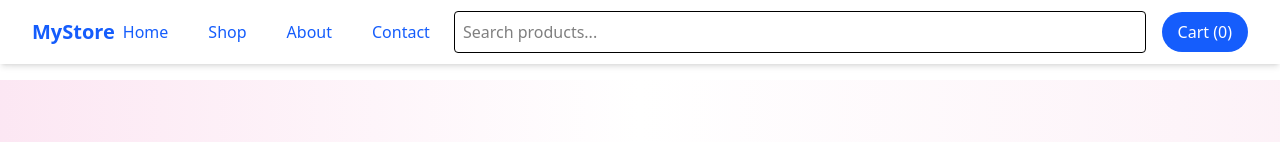
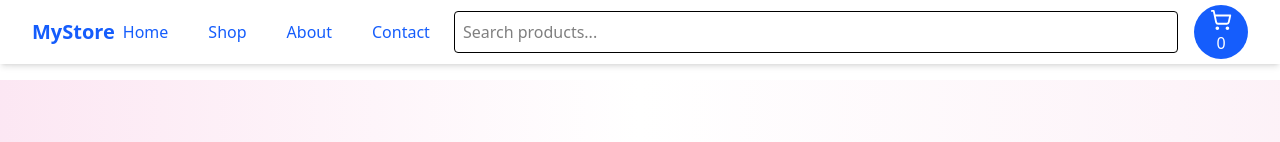
Before and after one commit to HensangL/Ecommerce, a React (Vite) app in the folder ecommerce/: page / in a window 1280 px wide. Shown: the top 142 px of the page. Built offline with nearby package versions, Linux system fonts and the light colour scheme.

Commit message:
updated cart logo

```diff
--- a/ecommerce/src/components/Navbar.jsx
+++ b/ecommerce/src/components/Navbar.jsx
@@ -3,6 +3,8 @@ import { Link } from 'react-router-dom';
 import { useSelector, useDispatch } from 'react-redux';
 import { Products } from './Products';
 import { clearCart, increaseQuantity, decreaseQuantity } from '../store/Cart';
+import { ShoppingCart } from 'lucide-react';
+
 
 const Navbar = () => {
   const [searchTerm, setSearchTerm] = useState("");
@@ -82,9 +84,10 @@ const Navbar = () => {
 
           {/* Cart Button */}
           <div className="relative">
-            <button onClick={toggleCart} className="px-4 py-2 bg-blue-600 text-white rounded-full hover:bg-blue-700 transition">
-              Cart ({cartItems.reduce((total, item) => total + item.quantity, 0)})
-            </button>
+            <button onClick={toggleCart} className="px-4 py-1 bg-blue-600 text-white rounded-full hover:bg-blue-700 hover:cursor-pointer transition">
+  <ShoppingCart size={22} /> {cartItems.reduce((total, item) => total + item.quantity, 0)}
+</button>
+
 
             {/* Cart - Desktop Dropdown */}
             {cartOpen && (
```
